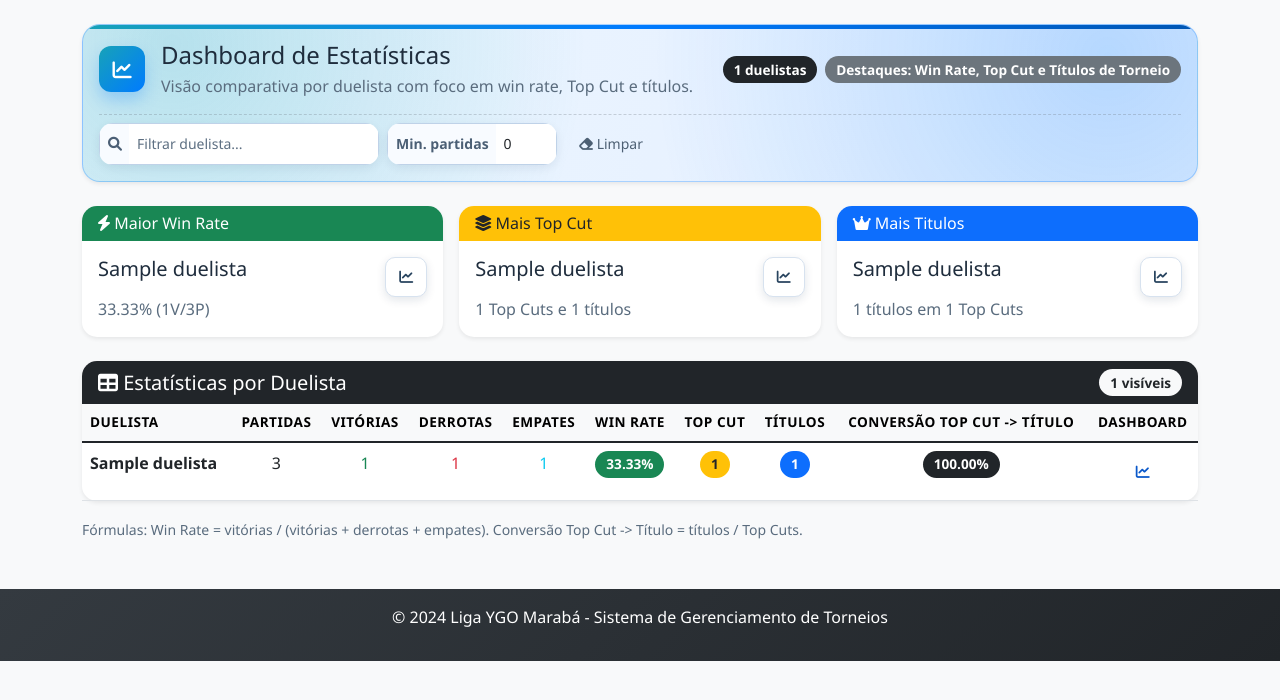
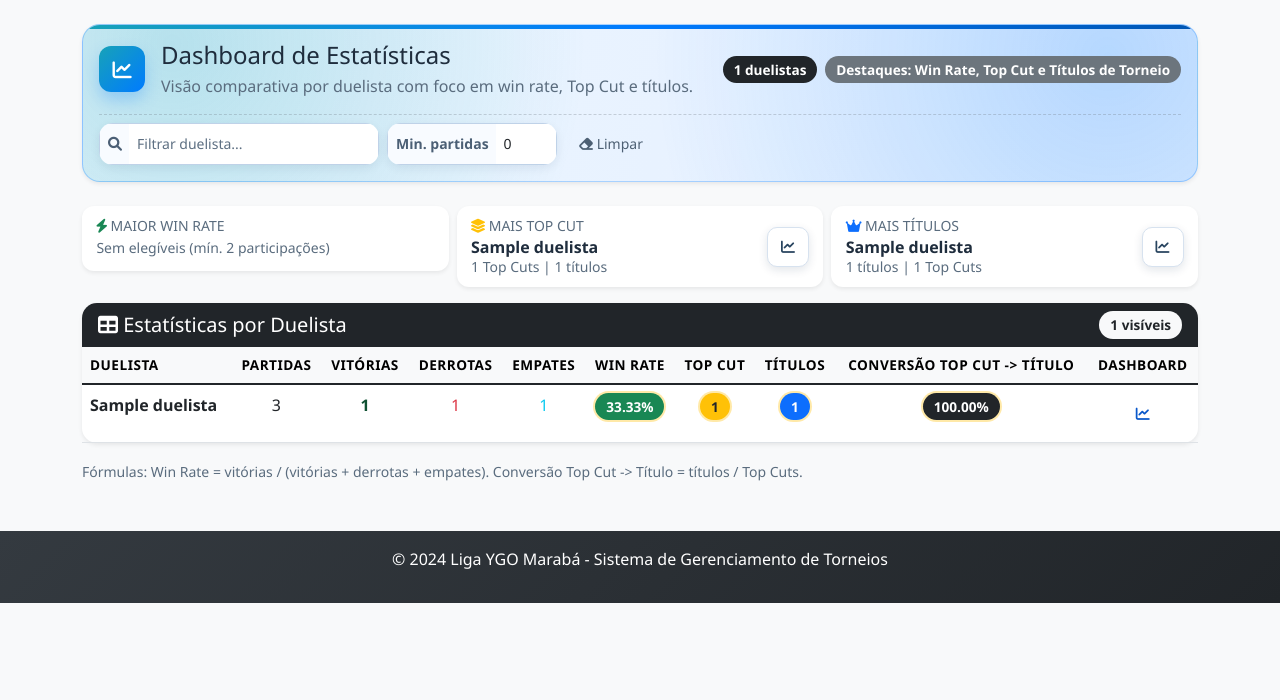
Before and after one commit to Luan-Diniz02/YGO-Tournament-Manager, a Flask app: page /dashboard in a window 1280 px wide. Shown: the part 62-762 px from the top of the page. Run offline with Flask 3, Linux system fonts and the light colour scheme; tables that the repository leaves empty hold one stand-in row (values such as "Sample post"); some libraries are stand-ins or nearby versions.

Commit message:
feat: compacta cards de líderes, adiciona conquistas no perfil e destaca recordes no dashboard

```diff
--- a/web/static/css/style.css
+++ b/web/static/css/style.css
@@ -367,6 +367,18 @@ footer {
     border-top: 1px dashed rgba(108, 117, 125, 0.3);
 }
 
+.dashboard-leader-mini {
+    border-radius: 12px;
+}
+
+.dashboard-leader-mini .card-body {
+    padding: 0.75rem 0.9rem;
+}
+
+.dashboard-leader-mini small {
+    line-height: 1.2;
+}
+
 .dashboard-top-toolbar .input-group-text {
     background-color: #f8fbff;
     border-color: #bfd2e8;
@@ -436,6 +448,22 @@ footer {
     background: #f3f8ff;
     color: #123a61;
     border-color: #afc4dc;
+}
+
+.dashboard-achievements .badge {
+    border-radius: 999px;
+    font-size: 0.8rem;
+    letter-spacing: 0.2px;
+}
+
+.record-badge {
+    box-shadow: 0 0 0 2px rgba(255, 193, 7, 0.35);
+    font-weight: 700;
+}
+
+.record-cell {
+    font-weight: 700;
+    color: #0f5132 !important;
 }
 
 .btn.btn-dark {
--- a/web/templates/dashboard_estatisticas.html
+++ b/web/templates/dashboard_estatisticas.html
@@ -45,63 +45,63 @@
     </div>
 </div>
 
-<div class="row g-3 mb-4">
+<div class="row g-2 mb-3">
     <div class="col-md-4">
-        <div class="card h-100 shadow-sm border-success">
-            <div class="card-header bg-success text-white">
-                <h6 class="mb-0"><i class="fas fa-bolt"></i> Maior Win Rate</h6>
+        <div class="card shadow-sm dashboard-leader-mini border-success">
+            <div class="card-body d-flex align-items-center justify-content-between gap-2">
+                <div>
+                    <small class="text-uppercase text-muted d-block"><i class="fas fa-bolt text-success"></i> Maior Win Rate</small>
+                    {% if dashboard.lideres.maior_win_rate %}
+                    <strong>{{ dashboard.lideres.maior_win_rate.nome }}</strong>
+                    <small class="text-muted d-block">{{ '%.2f'|format(dashboard.lideres.maior_win_rate.win_rate) }}% | {{ dashboard.lideres.maior_win_rate.partidas }} partidas</small>
+                    {% else %}
+                    <small class="text-muted">Sem elegíveis (mín. {{ dashboard.resumo.min_participacoes_win_rate }} participações)</small>
+                    {% endif %}
                 </div>
-            <div class="card-body">
                 {% if dashboard.lideres.maior_win_rate %}
-                <div class="d-flex justify-content-between align-items-start gap-2">
-                    <h5 class="mb-1">{{ dashboard.lideres.maior_win_rate.nome }}</h5>
                 <a href="{{ url_for('dashboard_duelista', nome=dashboard.lideres.maior_win_rate.nome) }}" class="btn btn-sm dashboard-mini-action" title="Abrir dashboard do duelista" aria-label="Abrir dashboard de {{ dashboard.lideres.maior_win_rate.nome }}">
                     <i class="fas fa-chart-line"></i>
                 </a>
-                </div>
-                <p class="mb-0 text-muted">{{ '%.2f'|format(dashboard.lideres.maior_win_rate.win_rate) }}% ({{ dashboard.lideres.maior_win_rate.vitorias }}V/{{ dashboard.lideres.maior_win_rate.partidas }}P)</p>
-                {% else %}
-                <p class="mb-0 text-muted">Sem partidas registradas ainda.</p>
                 {% endif %}
             </div>
         </div>
     </div>
     <div class="col-md-4">
-        <div class="card h-100 shadow-sm border-warning">
-            <div class="card-header bg-warning text-dark">
-                <h6 class="mb-0"><i class="fas fa-layer-group"></i> Mais Top Cut</h6>
+        <div class="card shadow-sm dashboard-leader-mini border-warning">
+            <div class="card-body d-flex align-items-center justify-content-between gap-2">
+                <div>
+                    <small class="text-uppercase text-muted d-block"><i class="fas fa-layer-group text-warning"></i> Mais Top Cut</small>
+                    {% if dashboard.lideres.mais_tops %}
+                    <strong>{{ dashboard.lideres.mais_tops.nome }}</strong>
+                    <small class="text-muted d-block">{{ dashboard.lideres.mais_tops.tops }} Top Cuts | {{ dashboard.lideres.mais_tops.campeonatos }} títulos</small>
+                    {% else %}
+                    <small class="text-muted">Nenhum Top Cut registrado</small>
+                    {% endif %}
                 </div>
-            <div class="card-body">
                 {% if dashboard.lideres.mais_tops %}
-                <div class="d-flex justify-content-between align-items-start gap-2">
-                    <h5 class="mb-1">{{ dashboard.lideres.mais_tops.nome }}</h5>
                 <a href="{{ url_for('dashboard_duelista', nome=dashboard.lideres.mais_tops.nome) }}" class="btn btn-sm dashboard-mini-action" title="Abrir dashboard do duelista" aria-label="Abrir dashboard de {{ dashboard.lideres.mais_tops.nome }}">
                     <i class="fas fa-chart-line"></i>
                 </a>
-                </div>
-                <p class="mb-0 text-muted">{{ dashboard.lideres.mais_tops.tops }} Top Cuts e {{ dashboard.lideres.mais_tops.campeonatos }} títulos</p>
-                {% else %}
-                <p class="mb-0 text-muted">Nenhum Top Cut registrado ainda.</p>
                 {% endif %}
             </div>
         </div>
     </div>
     <div class="col-md-4">
-        <div class="card h-100 shadow-sm border-primary">
-            <div class="card-header bg-primary text-white">
-                <h6 class="mb-0"><i class="fas fa-crown"></i> Mais Titulos</h6>
+        <div class="card shadow-sm dashboard-leader-mini border-primary">
+            <div class="card-body d-flex align-items-center justify-content-between gap-2">
+                <div>
+                    <small class="text-uppercase text-muted d-block"><i class="fas fa-crown text-primary"></i> Mais Títulos</small>
+                    {% if dashboard.lideres.mais_campeonatos %}
+                    <strong>{{ dashboard.lideres.mais_campeonatos.nome }}</strong>
+                    <small class="text-muted d-block">{{ dashboard.lideres.mais_campeonatos.campeonatos }} títulos | {{ dashboard.lideres.mais_campeonatos.tops }} Top Cuts</small>
+                    {% else %}
+                    <small class="text-muted">Nenhum campeão registrado</small>
+                    {% endif %}
                 </div>
-            <div class="card-body">
                 {% if dashboard.lideres.mais_campeonatos %}
-                <div class="d-flex justify-content-between align-items-start gap-2">
-                    <h5 class="mb-1">{{ dashboard.lideres.mais_campeonatos.nome }}</h5>
                 <a href="{{ url_for('dashboard_duelista', nome=dashboard.lideres.mais_campeonatos.nome) }}" class="btn btn-sm dashboard-mini-action" title="Abrir dashboard do duelista" aria-label="Abrir dashboard de {{ dashboard.lideres.mais_campeonatos.nome }}">
                     <i class="fas fa-chart-line"></i>
                 </a>
-                </div>
-                <p class="mb-0 text-muted">{{ dashboard.lideres.mais_campeonatos.campeonatos }} títulos em {{ dashboard.lideres.mais_campeonatos.tops }} Top Cuts</p>
-                {% else %}
-                <p class="mb-0 text-muted">Nenhum campeão registrado ainda.</p>
                 {% endif %}
             </div>
         </div>
@@ -118,6 +118,11 @@
             <div class="card-body p-0">
                 {% if dashboard.duelistas %}
                 <div class="table-responsive">
+                    {% set max_vitorias = (dashboard.duelistas | map(attribute='vitorias') | max) if dashboard.duelistas else 0 %}
+                    {% set max_win_rate = (dashboard.duelistas | map(attribute='win_rate') | max) if dashboard.duelistas else 0 %}
+                    {% set max_tops = (dashboard.duelistas | map(attribute='tops') | max) if dashboard.duelistas else 0 %}
+                    {% set max_titulos = (dashboard.duelistas | map(attribute='campeonatos') | max) if dashboard.duelistas else 0 %}
+                    {% set max_conversao = (dashboard.duelistas | map(attribute='taxa_conversao_top_titulo') | max) if dashboard.duelistas else 0 %}
                     <table class="table table-hover mb-0" id="tabela-dashboard-duelistas">
                         <thead class="table-light">
                             <tr>
@@ -138,13 +143,13 @@
                             <tr data-nome="{{ duelista.nome|lower }}" data-partidas="{{ duelista.partidas }}">
                                 <td class="fw-bold">{{ duelista.nome }}</td>
                                 <td class="text-center">{{ duelista.partidas }}</td>
-                                <td class="text-center text-success">{{ duelista.vitorias }}</td>
+                                <td class="text-center text-success {% if max_vitorias > 0 and duelista.vitorias == max_vitorias %}record-cell{% endif %}">{{ duelista.vitorias }}</td>
                                 <td class="text-center text-danger">{{ duelista.derrotas }}</td>
                                 <td class="text-center text-info">{{ duelista.empates }}</td>
-                                <td class="text-center"><span class="badge bg-success">{{ '%.2f'|format(duelista.win_rate) }}%</span></td>
-                                <td class="text-center"><span class="badge bg-warning text-dark">{{ duelista.tops }}</span></td>
-                                <td class="text-center"><span class="badge bg-primary">{{ duelista.campeonatos }}</span></td>
-                                <td class="text-center"><span class="badge bg-dark">{{ '%.2f'|format(duelista.taxa_conversao_top_titulo) }}%</span></td>
+                                <td class="text-center"><span class="badge bg-success {% if max_win_rate > 0 and duelista.win_rate == max_win_rate %}record-badge{% endif %}">{{ '%.2f'|format(duelista.win_rate) }}%</span></td>
+                                <td class="text-center"><span class="badge bg-warning text-dark {% if max_tops > 0 and duelista.tops == max_tops %}record-badge{% endif %}">{{ duelista.tops }}</span></td>
+                                <td class="text-center"><span class="badge bg-primary {% if max_titulos > 0 and duelista.campeonatos == max_titulos %}record-badge{% endif %}">{{ duelista.campeonatos }}</span></td>
+                                <td class="text-center"><span class="badge bg-dark {% if max_conversao > 0 and duelista.taxa_conversao_top_titulo == max_conversao %}record-badge{% endif %}">{{ '%.2f'|format(duelista.taxa_conversao_top_titulo) }}%</span></td>
                                 <td class="text-center">
                                     <a href="{{ url_for('dashboard_duelista', nome=duelista.nome) }}" class="btn btn-outline-primary btn-sm" title="Ver dashboard do duelista" aria-label="Ver dashboard de {{ duelista.nome }}">
                                         <i class="fas fa-chart-line"></i>
```
Also changed, not shown: core/database_conexao.py (+78 -1 lines), web/templates/dashboard_duelista.html (+13 -0 lines). Lines whose indentation alone changed are shown as unchanged.
